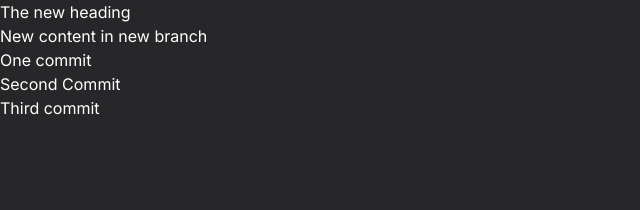
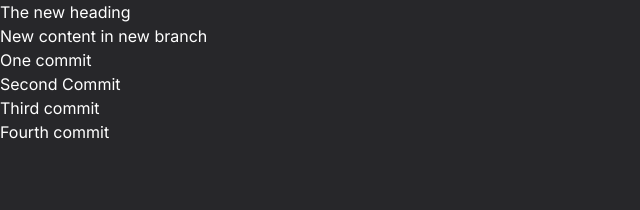
Before and after one commit to DarkstarXDD/github-workflow, a Next.js app: page / in a window 1280 px wide. Shown: the top 210 px of the page, without its empty margins (0-640 px from the left). Built offline with nearby package versions, Linux system fonts and the light colour scheme.

Commit message:
refactor: fourth commit

```diff
--- a/src/app/page.tsx
+++ b/src/app/page.tsx
@@ -6,6 +6,7 @@ export default function Home() {
       <p>One commit</p>
       <p>Second Commit</p>
       <p>Third commit</p>
+      <p>Fourth commit</p>
     </main>
   )
 }
```
